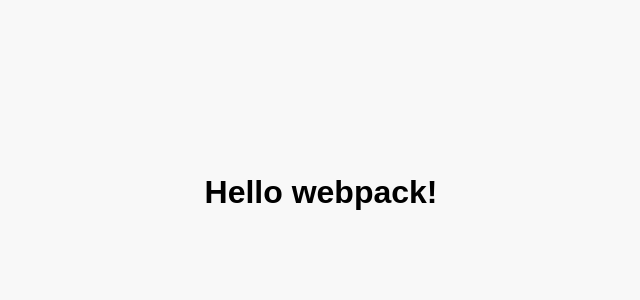
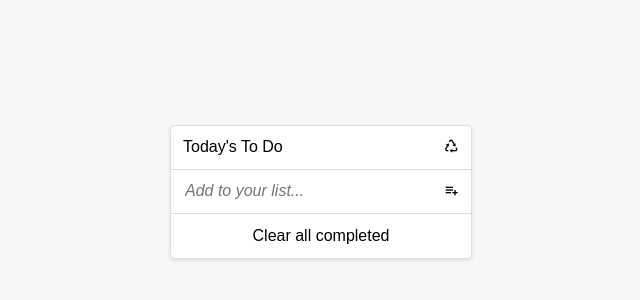
Before and after one commit to Frederick-Ye/MV-to-do-list, a website built with webpack: page src/index.html in a window 1280 px wide. Shown: the part 208-508 px from the top of the page, without its empty margins (319-959 px from the left). Built offline with nearby package versions, Linux system fonts and the light colour scheme.

Commit message:
fix html

```diff
--- a/src/index.html
+++ b/src/index.html
@@ -1,11 +1,36 @@
 <!DOCTYPE html>
 <html lang="en">
-<head>
-    <meta charset="UTF-8">
-    <meta name="viewport" content="width=device-width, initial-scale=1.0">
-    <title>Wbpack Exercise</title>
-</head>
-<body>
-    <h1>Hello webpack!</h1>
-</body>
+  <head>
+    <meta charset="UTF-8" />
+    <meta name="viewport" content="width=device-width, initial-scale=1.0" />
+    <title>To-do-list</title>
+    <link
+      href="https://unpkg.com/boxicons@2.1.4/css/boxicons.min.css"
+      rel="stylesheet"
+    />
+  </head>
+  <body>
+    <ul>
+      <li class="title">
+        <div>Today's To Do</div>
+        <div><i class="bx bx-recycle"></i></div>
+      </li>
+      <li class="addListContainer">
+        <div>
+          <input
+            class="addListField"
+            type="text"
+            placeholder="Add to your list..."
+          />
+        </div>
+        <div><i class="bx bx-list-plus"></i></div>
+      </li>
+      <div class="dynamicContent">
+        <!-- tasks go here -->
+      </div>
+      <div class="clearBtnContainer">
+        <button type="button" id="clearBtn">Clear all completed</button>
+      </div>
+    </ul>
+  </body>
 </html>
```
